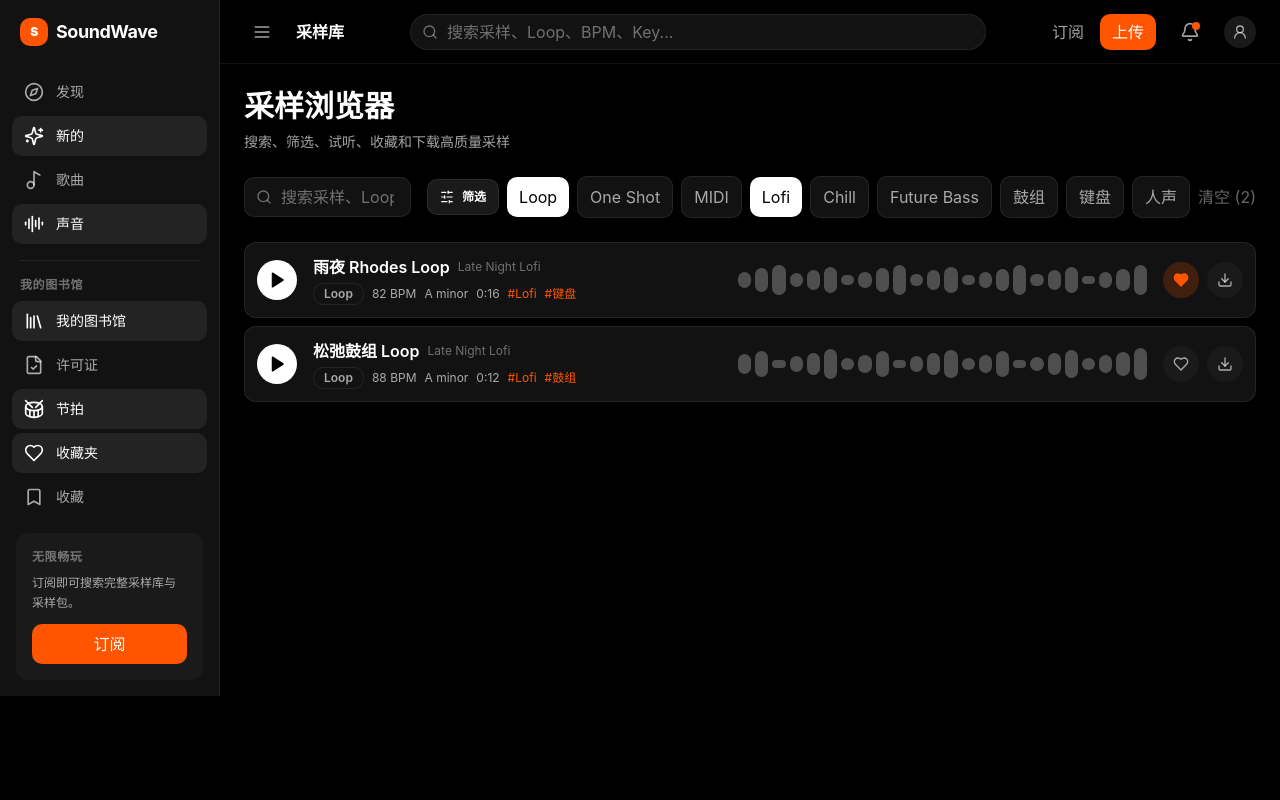
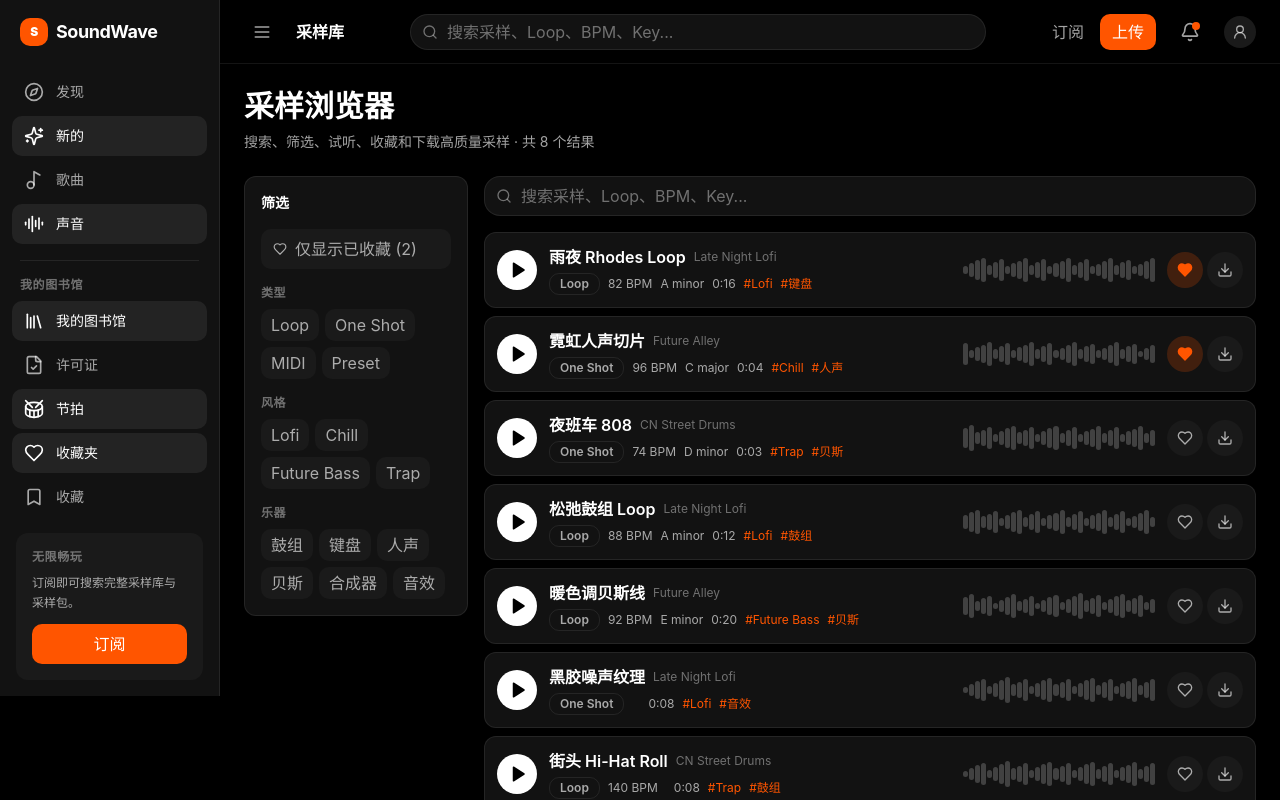
Before and after one commit to hewencong9-cmd/soundwave-samples, a Next.js app: page /sounds in a window 1280 px wide. Built offline with nearby package versions, Linux system fonts and the light colour scheme.

Commit message:
feat: add complete sounds page with search/filter/play/like/download

```diff
--- a/app/sounds/page.tsx
+++ b/app/sounds/page.tsx
@@ -1,11 +1,13 @@
 "use client";
 
-import { useMemo, useState } from "react";
-import { Download, Heart, Pause, Play, Search, SlidersHorizontal } from "lucide-react";
+import { useEffect, useMemo, useState } from "react";
+import { useSearchParams } from "next/navigation";
+import { Download, Heart, Pause, Play, Search, SlidersHorizontal, Check } from "lucide-react";
 import { motion } from "framer-motion";
 import { usePlayerStore, type Sound } from "@/stores/playerStore";
 import { Badge } from "@/components/ui/badge";
 import { Input } from "@/components/ui/input";
+import { Button } from "@/components/ui/button";
 
 const soundRows: Sound[] = [
   {
@@ -52,40 +54,124 @@ const soundRows: Sound[] = [
     length: "0:12",
     audioUrl: "https://www.soundhelix.com/examples/mp3/SoundHelix-Song-4.mp3",
   },
+  {
+    id: "warm-bass",
+    title: "暖色调贝斯线",
+    pack: "Future Alley",
+    type: "Loop",
+    bpm: 92,
+    key: "E minor",
+    tags: ["Future Bass", "贝斯"],
+    length: "0:20",
+    audioUrl: "https://www.soundhelix.com/examples/mp3/SoundHelix-Song-5.mp3",
+  },
+  {
+    id: "vinyl-crackle",
+    title: "黑胶噪声纹理",
+    pack: "Late Night Lofi",
+    type: "One Shot",
+    bpm: 0,
+    key: "-",
+    tags: ["Lofi", "音效"],
+    length: "0:08",
+    audioUrl: "https://www.soundhelix.com/examples/mp3/SoundHelix-Song-6.mp3",
+  },
+  {
+    id: "street-hihat",
+    title: "街头 Hi-Hat Roll",
+    pack: "CN Street Drums",
+    type: "Loop",
+    bpm: 140,
+    key: "-",
+    tags: ["Trap", "鼓组"],
+    length: "0:08",
+    audioUrl: "https://www.soundhelix.com/examples/mp3/SoundHelix-Song-7.mp3",
+  },
+  {
+    id: "dream-pad",
+    title: "梦境合成器 Pad",
+    pack: "Future Alley",
+    type: "Loop",
+    bpm: 85,
+    key: "F major",
+    tags: ["Chill", "合成器"],
+    length: "0:24",
+    audioUrl: "https://www.soundhelix.com/examples/mp3/SoundHelix-Song-8.mp3",
+  },
 ];
 
 const filterGroups = [
   { label: "类型", values: ["Loop", "One Shot", "MIDI", "Preset"] },
   { label: "风格", values: ["Lofi", "Chill", "Future Bass", "Trap"] },
-  { label: "乐器", values: ["鼓组", "键盘", "人声", "贝斯"] },
+  { label: "乐器", values: ["鼓组", "键盘", "人声", "贝斯", "合成器", "音效"] },
 ];
 
 export default function SoundsPage() {
+  const searchParams = useSearchParams();
   const [query, setQuery] = useState("");
-  const [activeFilters, setActiveFilters] = useState<string[]>(["Loop", "Lofi"]);
-  const [likedIds, setLikedIds] = useState<string[]>(["dusty-keys"]);
-  const { currentSound, setCurrentSound, isPlaying, setIsPlaying } = usePlayerStore();
+  const [activeFilters, setActiveFilters] = useState<string[]>([]);
+  const [downloadedIds, setDownloadedIds] = useState<string[]>([]);
+  const [downloadingId, setDownloadingId] = useState<string | null>(null);
+  const [showFilters, setShowFilters] = useState(true);
+  const [showLikedOnly, setShowLikedOnly] = useState(false);
+  const {
+    currentSound,
+    setCurrentSound,
+    isPlaying,
+    setIsPlaying,
+    toggleLike,
+    isLiked,
+    setPlaylist,
+    likedIds,
+    searchQuery,
+    setSearchQuery,
+  } = usePlayerStore();
+
+  useEffect(() => {
+    setPlaylist(soundRows);
+  }, [setPlaylist]);
+
+  useEffect(() => {
+    const view = searchParams.get("view");
+    if (view === "liked") {
+      setShowLikedOnly(true);
+    }
+  }, [searchParams]);
+
+  useEffect(() => {
+    if (searchQuery) {
+      setQuery(searchQuery);
+    }
+  }, []);
+
+  useEffect(() => {
+    setSearchQuery(query);
+  }, [query, setSearchQuery]);
 
   const filteredSounds = useMemo(() => {
     const search = query.trim().toLowerCase();
     return soundRows.filter((sound) => {
-      const haystack = [sound.title, sound.pack, sound.type, sound.key, ...sound.tags].join(" ").toLowerCase();
+      const haystack = [sound.title, sound.pack, sound.type, sound.key, ...sound.tags]
+        .join(" ")
+        .toLowerCase();
       const matchesSearch = !search || haystack.includes(search);
       const matchesFilter =
         activeFilters.length === 0 ||
-        activeFilters.some((filter) => sound.type === filter || sound.key === filter || sound.tags.includes(filter));
-      return matchesSearch && matchesFilter;
+        activeFilters.some(
+          (filter) =>
+            sound.type === filter ||
+            sound.key === filter ||
+            sound.tags.includes(filter)
+        );
+      const matchesLiked = !showLikedOnly || likedIds.includes(sound.id);
+      return matchesSearch && matchesFilter && matchesLiked;
     });
-  }, [activeFilters, query]);
+  }, [activeFilters, query, showLikedOnly, likedIds]);
 
   const toggleFilter = (value: string) => {
     setActiveFilters((filters) =>
-      filters.includes(value) ? filters.filter((filter) => filter !== value) : [...filters, value]
+      filters.includes(value) ? filters.filter((f) => f !== value) : [...filters, value]
     );
-  };
-
-  const toggleLike = (id: string) => {
-    setLikedIds((ids) => (ids.includes(id) ? ids.filter((item) => item !== id) : [...ids, id]));
   };
 
   const playSound = (sound: Sound) => {
@@ -96,69 +182,161 @@ export default function SoundsPage() {
     }
   };
 
+  const handleDownload = (sound: Sound) => {
+    if (downloadingId) return;
+    setDownloadingId(sound.id);
+    setTimeout(() => {
+      setDownloadedIds((prev) => [...prev, sound.id]);
+      setDownloadingId(null);
+    }, 800);
+  };
+
+  const clearAll = () => {
+    setQuery("");
+    setActiveFilters([]);
+    setShowLikedOnly(false);
+    setSearchQuery("");
+  };
+
   return (
     <main className="min-h-full bg-black p-4 pb-28 text-white md:p-6">
       <div className="mx-auto max-w-7xl space-y-6">
+        <div className="flex flex-col gap-3 md:flex-row md:items-end md:justify-between">
           <div className="space-y-2">
             <h1 className="text-2xl font-bold md:text-3xl">采样浏览器</h1>
-          <p className="text-sm text-[var(--text-secondary)]">搜索、筛选、试听、收藏和下载高质量采样</p>
+            <p className="text-sm text-[var(--text-secondary)]">
+              搜索、筛选、试听、收藏和下载高质量采样 · 共 {filteredSounds.length} 个结果
+              {showLikedOnly && " · 仅显示收藏"}
+            </p>
+          </div>
         </div>
 
-        <div className="flex flex-col gap-4 lg:flex-row lg:items-center lg:justify-between">
-          <div className="relative max-w-md flex-1">
+        <div className="flex flex-col gap-4 lg:flex-row lg:items-start">
+          <div className={`${showFilters ? "block" : "hidden"} lg:block lg:w-56 lg:shrink-0`}>
+            <div className="rounded-xl border border-[var(--border-subtle)] bg-[var(--surface)] p-4">
+              <div className="mb-4 flex items-center justify-between">
+                <h3 className="text-sm font-bold">筛选</h3>
+                {(activeFilters.length > 0 || showLikedOnly) && (
+                  <button
+                    onClick={clearAll}
+                    className="text-xs text-[var(--text-muted)] hover:text-white"
+                  >
+                    清空
+                  </button>
+                )}
+              </div>
+
+              <div className="mb-4 space-y-2">
+                <button
+                  onClick={() => setShowLikedOnly(!showLikedOnly)}
+                  className={`flex w-full items-center gap-2 rounded-md px-3 py-2 text-xs font-medium transition ${
+                    showLikedOnly
+                      ? "bg-[var(--accent)]/20 text-[var(--accent)]"
+                      : "bg-[var(--surface-elevated)] text-[var(--text-secondary)] hover:bg-[var(--surface-highlight)] hover:text-white"
+                  }`}
+                >
+                  <Heart size={14} fill={showLikedOnly ? "currentColor" : "none"} />
+                  仅显示已收藏 ({likedIds.length})
+                </button>
+              </div>
+
+              {filterGroups.map((group) => (
+                <div key={group.label} className="mb-4 last:mb-0">
+                  <h4 className="mb-2 text-xs font-bold uppercase tracking-wider text-[var(--text-muted)]">
+                    {group.label}
+                  </h4>
+                  <div className="flex flex-wrap gap-1.5">
+                    {group.values.map((value) => {
+                      const active = activeFilters.includes(value);
+                      return (
+                        <button
+                          key={value}
+                          onClick={() => toggleFilter(value)}
+                          className={`rounded-md px-2.5 py-1 text-xs font-medium transition ${
+                            active
+                              ? "bg-[var(--accent)] text-white"
+                              : "bg-[var(--surface-elevated)] text-[var(--text-secondary)] hover:bg-[var(--surface-highlight)] hover:text-white"
+                          }`}
+                        >
+                          {value}
+                        </button>
+                      );
+                    })}
+                  </div>
+                </div>
+              ))}
+            </div>
+          </div>
+
+          <div className="min-w-0 flex-1 space-y-4">
+            <div className="flex flex-col gap-3 sm:flex-row sm:items-center">
+              <div className="relative flex-1">
                 <Search className="absolute left-3 top-1/2 size-4 -translate-y-1/2 text-[var(--text-muted)]" />
                 <Input
                   placeholder="搜索采样、Loop、BPM、Key..."
                   value={query}
                   onChange={(e) => setQuery(e.target.value)}
-              className="h-10 rounded-md border-[var(--border-subtle)] bg-[var(--surface)] pl-9 text-white placeholder:text-[var(--text-muted)] focus-visible:ring-[var(--accent)]"
+                  className="h-10 rounded-lg border-[var(--border-subtle)] bg-[var(--surface)] pl-9 text-white placeholder:text-[var(--text-muted)] focus-visible:ring-[var(--accent)]"
                 />
-          </div>
-          <div className="flex flex-wrap items-center gap-2">
-            <Badge variant="secondary" className="h-9 gap-2 border-[var(--border-subtle)] bg-[var(--surface-elevated)] px-3 text-white">
-              <SlidersHorizontal size={14} /> 筛选
-            </Badge>
-            {filterGroups.map((group) =>
-              group.values.slice(0, 3).map((value) => {
-                const active = activeFilters.includes(value);
-                return (
+                {query && (
                   <button
-                    key={value}
-                    onClick={() => toggleFilter(value)}
-                    className={`rounded-md px-3 py-2 text-xs font-bold transition ${
-                      active
-                        ? "bg-white text-black"
-                        : "border border-[var(--border-subtle)] bg-[var(--surface)] text-[var(--text-secondary)] hover:bg-[var(--surface-elevated)] hover:text-white"
-                    }`}
+                    onClick={() => setQuery("")}
+                    className="absolute right-3 top-1/2 -translate-y-1/2 text-[var(--text-muted)] hover:text-white"
                   >
-                    {value}
-                  </button>
-                );
-              })
-            )}
-            {activeFilters.length > 0 && (
-              <button
-                onClick={() => setActiveFilters([])}
-                className="text-xs text-[var(--text-muted)] hover:text-white"
-              >
-                清空 ({activeFilters.length})
+                    ×
                   </button>
                 )}
               </div>
+              <Button
+                variant="outline"
+                size="sm"
+                onClick={() => setShowFilters(!showFilters)}
+                className="h-10 rounded-lg border-[var(--border-subtle)] bg-[var(--surface)] lg:hidden"
+              >
+                <SlidersHorizontal size={14} />
+                筛选 {(activeFilters.length > 0 || showLikedOnly) && `(${activeFilters.length + (showLikedOnly ? 1 : 0)})`}
+              </Button>
             </div>
+
+            {(activeFilters.length > 0 || showLikedOnly) && (
+              <div className="flex flex-wrap gap-2">
+                {showLikedOnly && (
+                  <button
+                    onClick={() => setShowLikedOnly(false)}
+                    className="flex items-center gap-1 rounded-full bg-[var(--accent)]/20 px-3 py-1 text-xs font-medium text-[var(--accent)]"
+                  >
+                    <Heart size={10} fill="currentColor" />
+                    已收藏
+                    <span className="ml-1">×</span>
+                  </button>
+                )}
+                {activeFilters.map((filter) => (
+                  <button
+                    key={filter}
+                    onClick={() => toggleFilter(filter)}
+                    className="flex items-center gap-1 rounded-full bg-[var(--accent)]/20 px-3 py-1 text-xs font-medium text-[var(--accent)]"
+                  >
+                    {filter}
+                    <span className="ml-1">×</span>
+                  </button>
+                ))}
+              </div>
+            )}
 
             <div className="space-y-2">
               {filteredSounds.map((sound, index) => {
                 const isCurrent = currentSound?.id === sound.id;
-            const isLiked = likedIds.includes(sound.id);
+                const isLikedSound = isLiked(sound.id);
+                const isDownloaded = downloadedIds.includes(sound.id);
+                const isThisDownloading = downloadingId === sound.id;
 
                 return (
                   <motion.div
                     key={sound.id}
                     initial={{ opacity: 0, y: 12 }}
                     animate={{ opacity: 1, y: 0 }}
-                transition={{ delay: index * 0.05 }}
-                className={`flex items-center gap-4 rounded-xl border p-3 transition ${
+                    transition={{ delay: Math.min(index * 0.03, 0.3) }}
+                    className={`flex items-center gap-3 rounded-xl border p-3 transition ${
                       isCurrent
                         ? "border-[var(--accent)]/50 bg-[var(--accent)]/10"
                         : "border-[var(--border-subtle)] bg-[var(--surface)] hover:bg-[var(--surface-elevated)]"
@@ -166,25 +344,32 @@ export default function SoundsPage() {
                   >
                     <button
                       onClick={() => playSound(sound)}
-                  className="flex h-10 w-10 shrink-0 items-center justify-center rounded-full bg-white text-black transition hover:scale-105"
+                      className="flex h-10 w-10 shrink-0 items-center justify-center rounded-full bg-white text-black transition hover:scale-105 active:scale-95"
                     >
                       {isCurrent && isPlaying ? (
                         <Pause size={18} fill="currentColor" />
                       ) : (
-                    <Play size={18} fill="currentColor" />
+                        <Play size={18} fill="currentColor" className="ml-0.5" />
                       )}
                     </button>
 
                     <div className="min-w-0 flex-1">
                       <div className="mb-1 flex items-center gap-2">
-                    <h3 className="font-semibold">{sound.title}</h3>
-                    <span className="text-xs text-[var(--text-muted)]">{sound.pack}</span>
+                        <h3 className="truncate font-semibold text-white">{sound.title}</h3>
+                        <span className="hidden shrink-0 text-xs text-[var(--text-muted)] sm:inline">
+                          {sound.pack}
+                        </span>
                       </div>
                       <div className="flex flex-wrap items-center gap-2 text-xs text-[var(--text-secondary)]">
-                    <Badge variant="outline" className="border-[var(--border-subtle)] text-[var(--text-secondary)]">{sound.type}</Badge>
-                    <span>{sound.bpm} BPM</span>
-                    <span>{sound.key}</span>
-                    <span>{sound.length}</span>
+                        <Badge
+                          variant="outline"
+                          className="border-[var(--border-subtle)] text-[var(--text-secondary)]"
+                        >
+                          {sound.type}
+                        </Badge>
+                        <span>{sound.bpm > 0 ? `${sound.bpm} BPM` : ""}</span>
+                        <span>{sound.key !== "-" ? sound.key : ""}</span>
+                        <span className="hidden sm:inline">{sound.length}</span>
                         {sound.tags.map((tag) => (
                           <span key={tag} className="text-[var(--accent)]">
                             #{tag}
@@ -193,54 +378,82 @@ export default function SoundsPage() {
                       </div>
                     </div>
 
-                <div className="hidden flex-1 lg:block">
-                  <div className="flex h-10 items-center gap-1 opacity-50">
-                    {Array.from({ length: 24 }).map((_, i) => (
-                      <motion.span
+                    <div className="hidden h-8 flex-1 items-center gap-px lg:flex xl:max-w-48">
+                      {Array.from({ length: 32 }).map((_, i) => {
+                        const height = 20 + ((i * 17 + sound.bpm * 3) % 60);
+                        return (
+                          <span
                             key={i}
-                        className="w-1 flex-1 rounded-full bg-white/50"
-                        animate={
+                            className={`flex-1 rounded-full ${
                               isCurrent && isPlaying
-                            ? { height: ["20%", "80%", "40%", "70%", "30%"] }
-                            : { height: `${20 + ((i * 17 + sound.bpm) % 60)}%` }
-                        }
-                        transition={
-                          isCurrent && isPlaying
-                            ? {
-                                duration: 0.8 + (i % 5) * 0.1,
-                                repeat: Infinity,
-                                repeatType: "reverse",
-                                ease: "easeInOut",
-                              }
-                            : undefined
-                        }
-                        style={
-                          !(isCurrent && isPlaying)
-                            ? { height: `${20 + ((i * 17 + sound.bpm) % 60)}%` }
-                            : undefined
-                        }
+                                ? "bg-[var(--accent)] wave-bar"
+                                : "bg-white/20"
+                            }`}
+                            style={{
+                              height: `${height}%`,
+                              animationDelay: `${i * 0.04}s`,
+                              animationPlayState: isCurrent && isPlaying ? "running" : "paused",
+                            }}
                           />
-                    ))}
-                  </div>
+                        );
+                      })}
                     </div>
 
-                <div className="flex items-center gap-2">
+                    <div className="flex items-center gap-1">
                       <button
                         onClick={() => toggleLike(sound.id)}
-                    className={`grid h-9 w-9 place-items-center rounded-full transition ${
-                      isLiked ? "bg-[var(--accent)]/20 text-[var(--accent)]" : "bg-[var(--surface-elevated)] text-[var(--text-secondary)] hover:bg-[var(--surface-highlight)] hover:text-white"
+                        className={`grid h-9 w-9 place-items-center rounded-full transition active:scale-90 ${
+                          isLikedSound
+                            ? "bg-[var(--accent)]/20 text-[var(--accent)]"
+                            : "bg-[var(--surface-elevated)] text-[var(--text-secondary)] hover:bg-[var(--surface-highlight)] hover:text-white"
                         }`}
+                        aria-label={isLikedSound ? "取消收藏" : "收藏"}
                       >
-                    <Heart size={16} fill={isLiked ? "currentColor" : "none"} />
+                        <Heart size={16} fill={isLikedSound ? "currentColor" : "none"} />
                       </button>
-                  <button className="grid h-9 w-9 place-items-center rounded-full bg-[var(--surface-elevated)] text-[var(--text-secondary)] transition hover:bg-[var(--surface-highlight)] hover:text-white">
+                      <button
+                        onClick={() => handleDownload(sound)}
+                        disabled={isThisDownloading}
+                        className={`grid h-9 w-9 place-items-center rounded-full transition active:scale-90 ${
+                          isDownloaded
+                            ? "bg-emerald-500/20 text-emerald-400"
+                            : "bg-[var(--surface-elevated)] text-[var(--text-secondary)] hover:bg-[var(--surface-highlight)] hover:text-white disabled:opacity-50"
+                        }`}
+                        aria-label={isDownloaded ? "已下载" : "下载"}
+                      >
+                        {isThisDownloading ? (
+                          <div className="size-4 animate-spin rounded-full border-2 border-current border-t-transparent" />
+                        ) : isDownloaded ? (
+                          <Check size={16} />
+                        ) : (
                           <Download size={16} />
+                        )}
                       </button>
                     </div>
                   </motion.div>
                 );
               })}
             </div>
+
+            {filteredSounds.length === 0 && (
+              <div className="flex flex-col items-center justify-center rounded-xl border border-dashed border-[var(--border-subtle)] bg-[var(--surface)] py-16 text-center">
+                <Search className="mb-3 size-10 text-[var(--text-muted)]" />
+                <p className="text-sm font-medium text-white">没有找到匹配的采样</p>
+                <p className="mt-1 text-xs text-[var(--text-secondary)]">
+                  {showLikedOnly ? "你还没有收藏任何采样" : "尝试调整搜索关键词或筛选条件"}
+                </p>
+                <Button
+                  variant="outline"
+                  size="sm"
+                  className="mt-4"
+                  onClick={clearAll}
+                >
+                  清除所有筛选
+                </Button>
+              </div>
+            )}
+          </div>
+        </div>
       </div>
     </main>
   );
```
Lines whose indentation alone changed are shown as unchanged.
